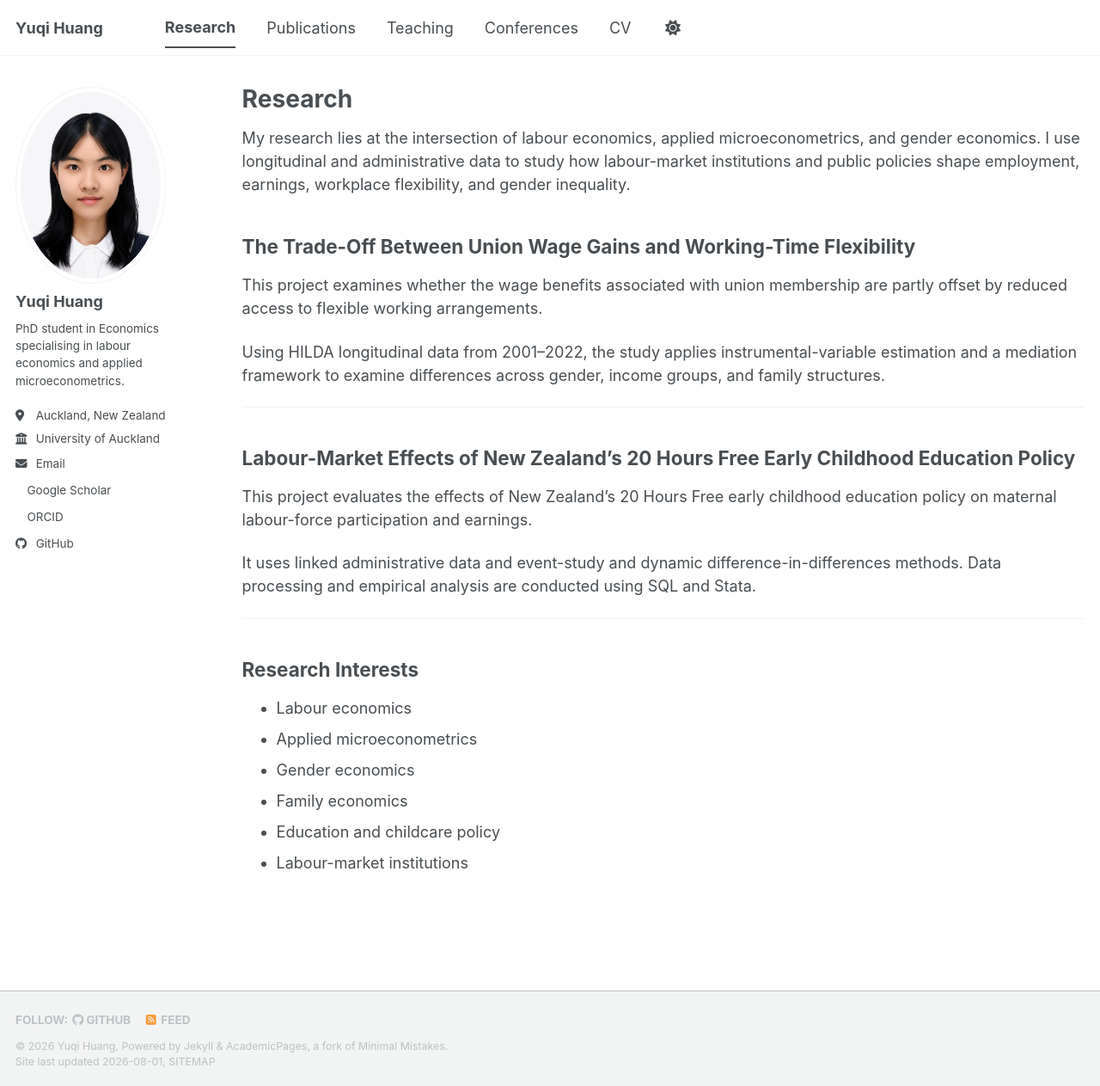
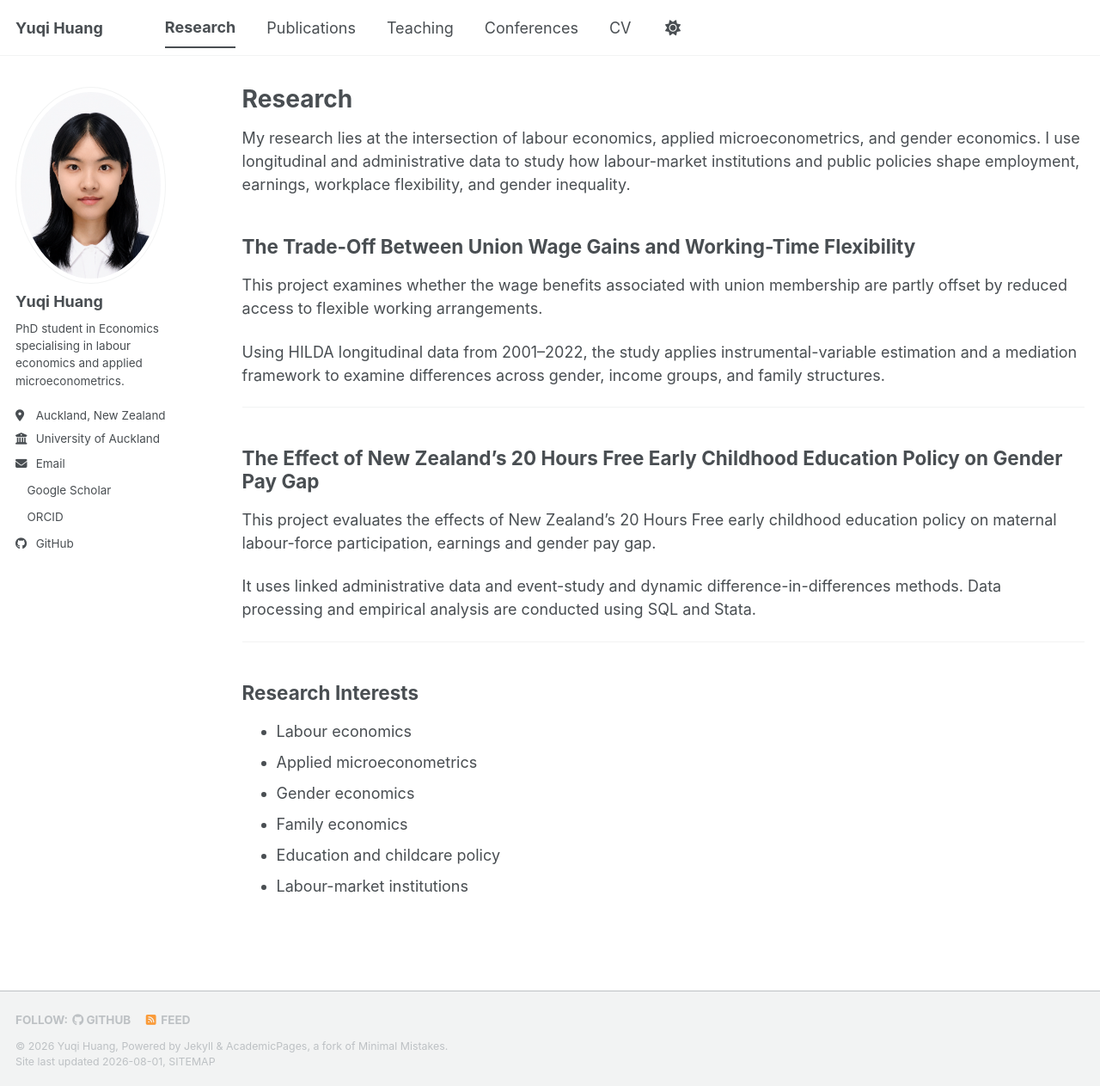
Before and after one commit to yhua451/yuqihuang.github.io, a Jekyll site: the page built from _pages/research.md, in a window 1280 px wide and 1263 px high. Shown: the whole window at 86% size. Built offline with Jekyll 4.4.1, drawn with Linux system fonts in a browser that asks for light colours; a style sheet for code colours, icons or effects is not loaded.

```diff
--- a/_pages/research.md
+++ b/_pages/research.md
@@ -48,15 +48,15 @@ author_profile: true
 
   <article class="academic-item">
     <h2 class="academic-item__title">
-      Labour-Market Effects of New Zealand’s 20 Hours Free Early Childhood Education Policy
+      The Effect of New Zealand’s 20 Hours Free Early Childhood Education Policy on Gender Pay Gap
     </h2>
 
 
     <div class="academic-item__description">
       <p>
         This project evaluates the effects of New Zealand’s 20 Hours Free early
-        childhood education policy on maternal labour-force participation and
-        earnings.
+        childhood education policy on maternal labour-force participation,
+        earnings and gender pay gap.
       </p>
 
       <p>
```
Also changed, not shown: _pages/cv.md (+1 -1 lines).
